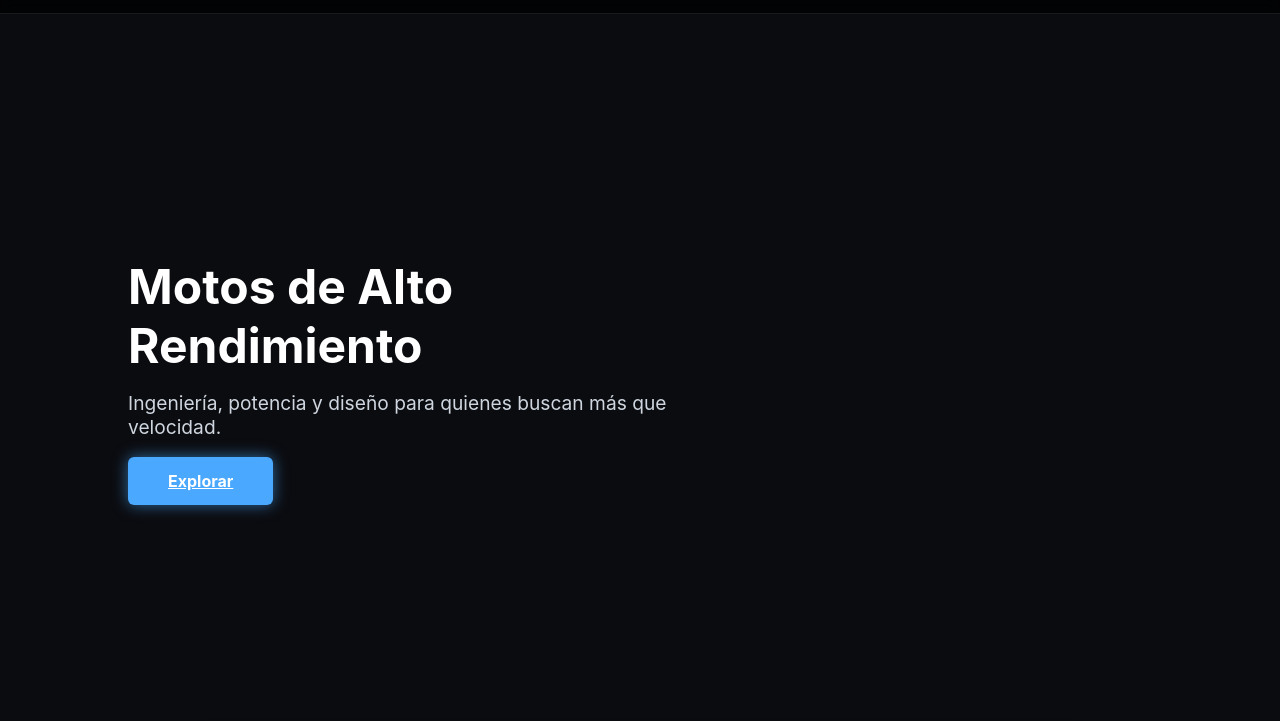
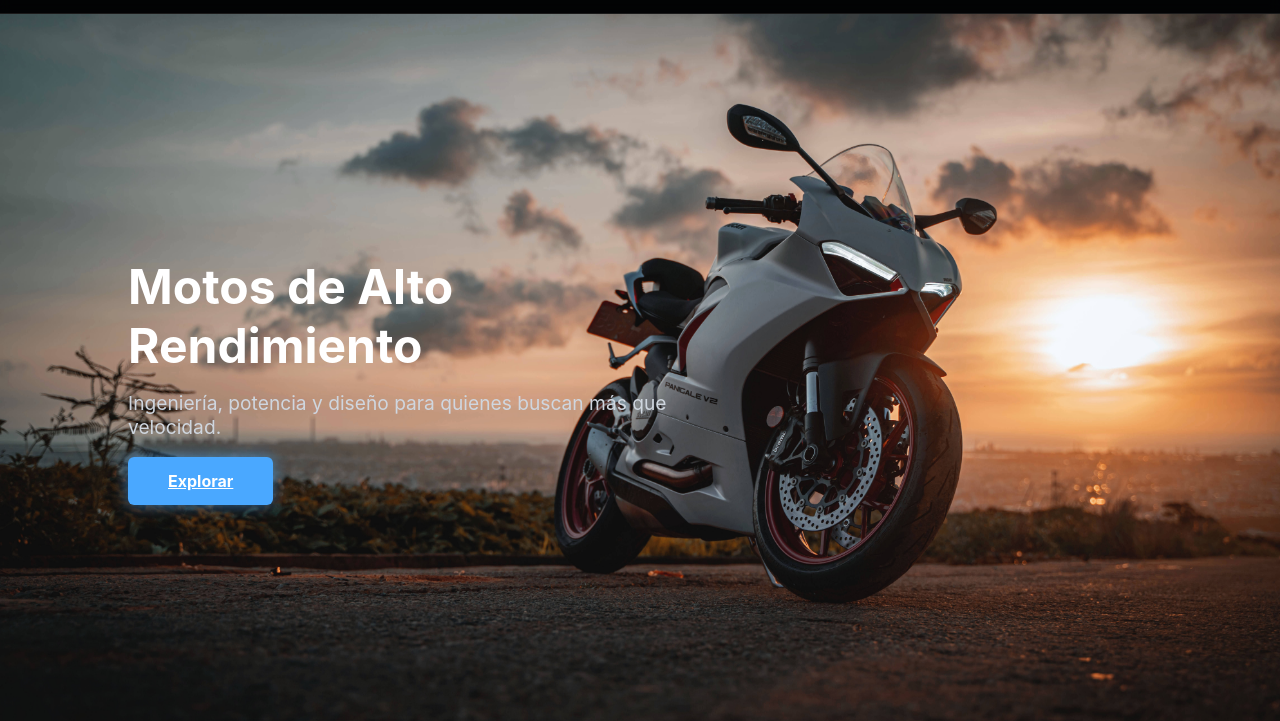
Before and after one commit to alejocg10/ANIMACION-15, a plain HTML site: page index.html in a window 1280 px wide. Shown: the part 79-800 px from the top of the page. Drawn offline with Linux system fonts and the light colour scheme.

Commit message:
Update index.css

```diff
--- a/index.css
+++ b/index.css
@@ -66,7 +66,7 @@ nav a:hover {
 
 .hero {
     min-height: 90vh;
-    background: url('../SA-15 TRABAJO/media/preseny.jpg')
+    background: url('./media/preseny.jpg')
                 center/cover no-repeat;
     display: flex;
     align-items: center;
```
